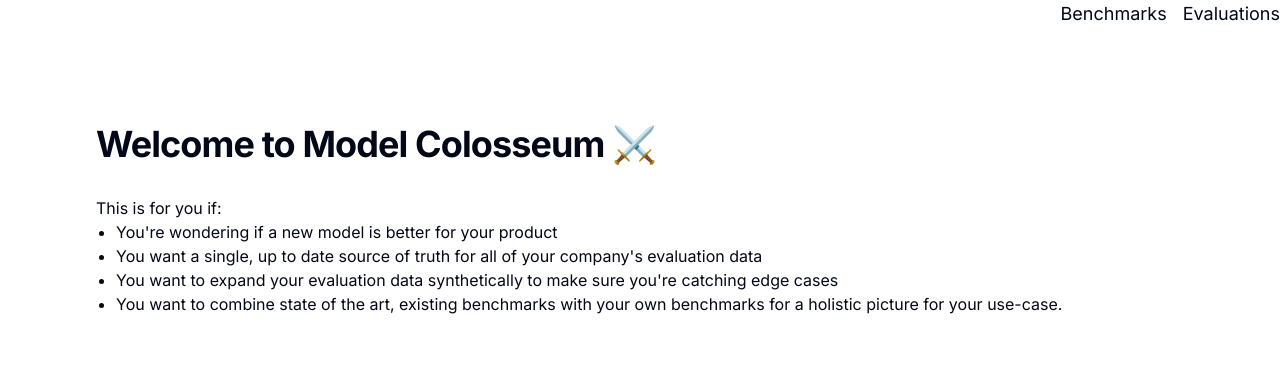
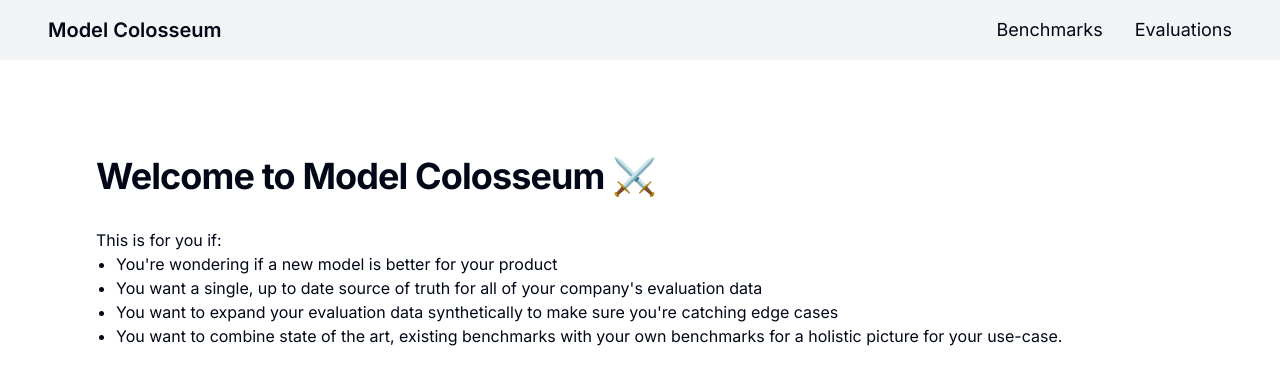
Before and after one commit to klyap/model-colosseum, a Next.js app: page / in a window 1280 px wide. Shown: the top 384 px of the page. Built offline with nearby package versions, Linux system fonts and the light colour scheme.

Commit message:
update nav

```diff
--- a/src/app/layout.tsx
+++ b/src/app/layout.tsx
@@ -19,23 +19,26 @@
   return (
     <html lang="en">
       <body className={inter.className}>
-        <nav className="w-full flex justify-end">
-          <ul className="flex list-none m-0 p-0 gap-4">
-            <li
+        <nav className="w-full flex justify-between bg-gray-100 px-12 py-4">
+          <div className="text-xl font-semibold">
+            <Link href="/">Model Colosseum</Link>
+          </div>
+          <div className="flex gap-8">
+            <div
               className={`text-lg hover:text-blue-600 ${
                 path.includes("/benchmark") ? "text-blue-600" : ""
               }`}
             >
               <Link href="/benchmark">Benchmarks</Link>
-            </li>
-            <li
+            </div>
+            <div
               className={`text-lg hover:text-blue-600 ${
                 path.includes("/evaluation") ? "text-blue-600" : ""
               }`}
             >
               <Link href="/evaluation">Evaluations</Link>
-            </li>
-          </ul>
+            </div>
+          </div>
         </nav>
         {children}
       </body>
```
